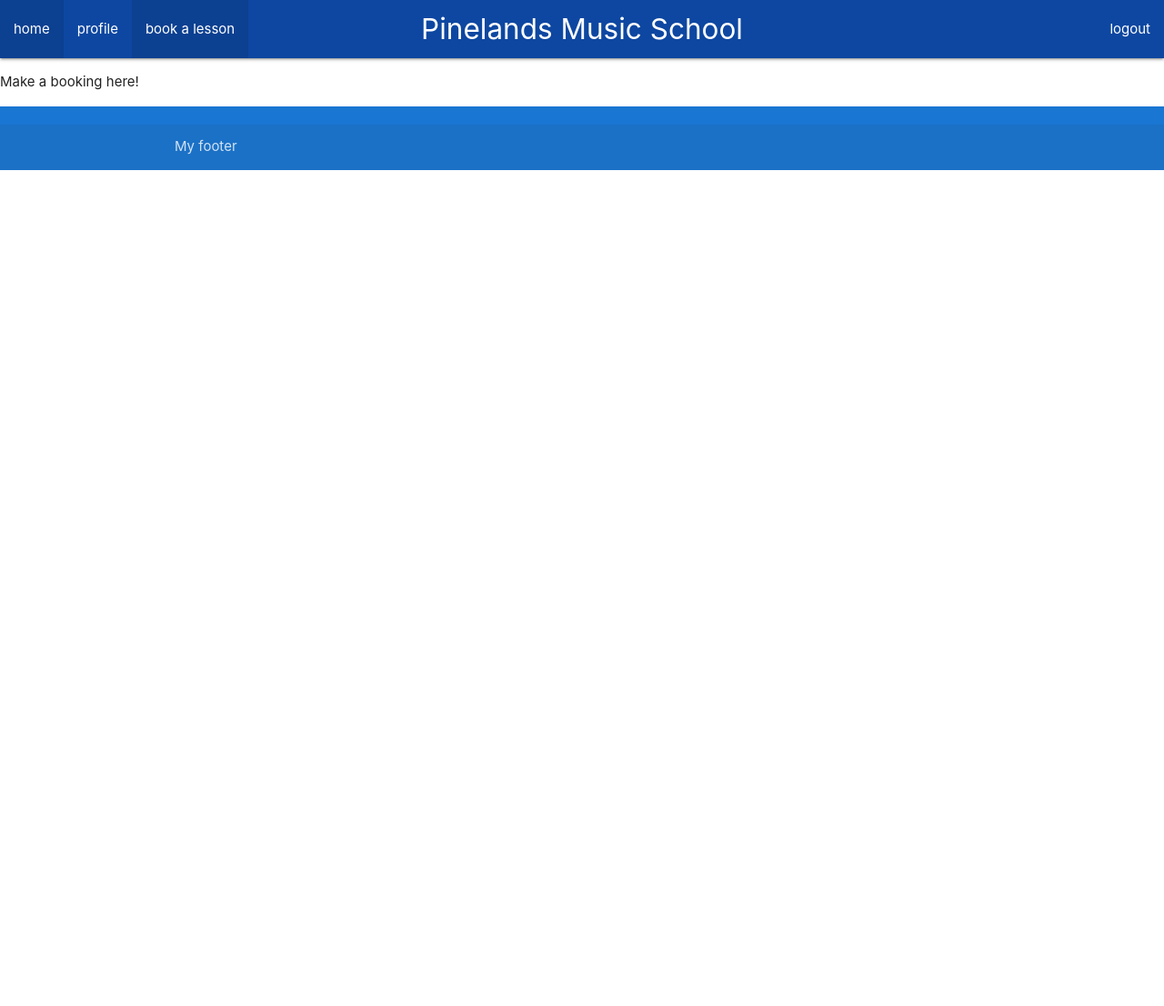
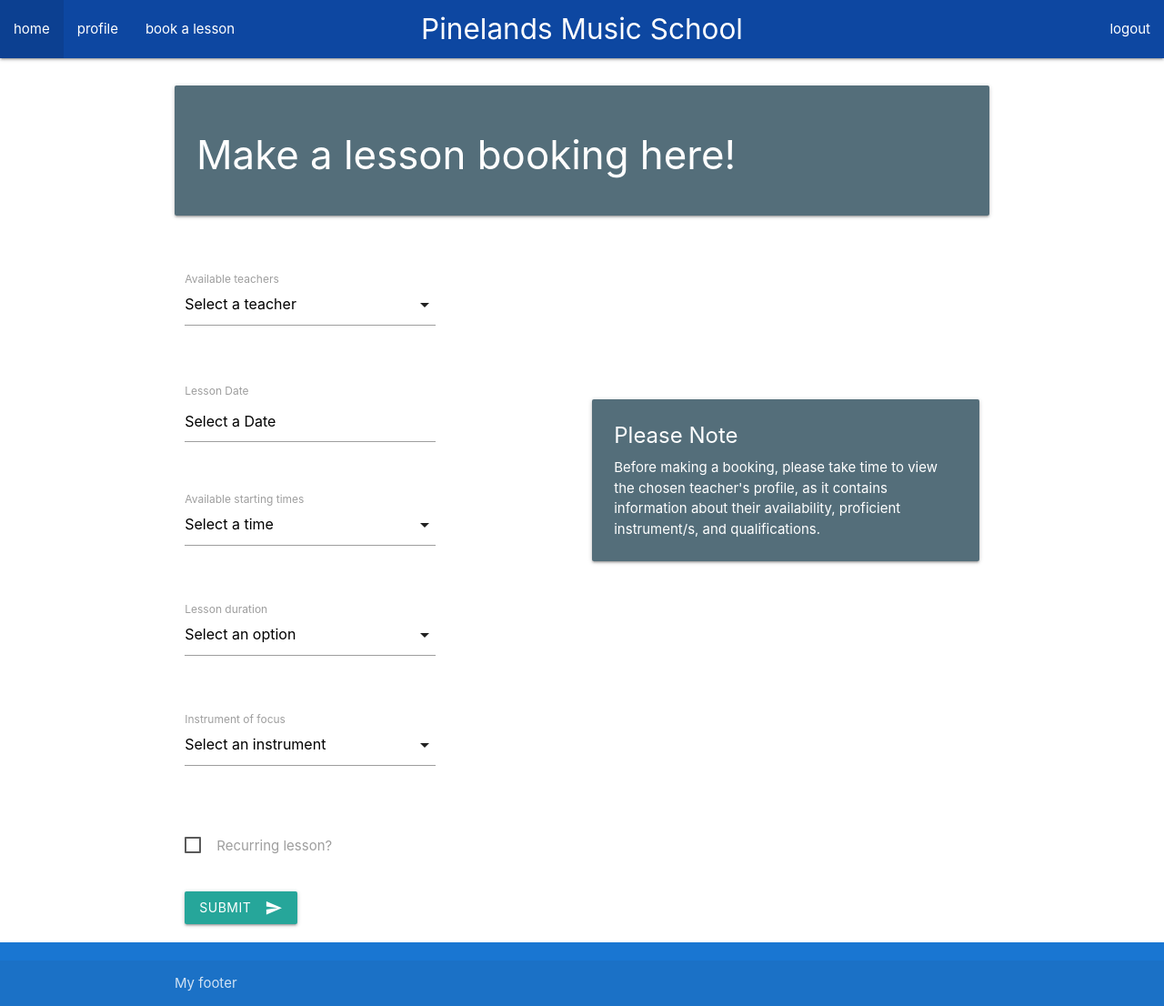
Before and after one commit to pmarch11/IFB299, a Django app: page /music_school/booking/ in a window 1280 px wide. Shown: the whole page at 91% size. Before the commit the page ends 187 px from the top, so only its background shows below. Run offline with Django 3.2, Linux system fonts and the light colour scheme; a user stored in the database is signed in; parts of the project's set-up code (start-up, migrations or seed data) failed here and were passed over.

Commit message:
change order in which js loads

```diff
--- a/MusicSchool/music_school/templates/default.html
+++ b/MusicSchool/music_school/templates/default.html
@@ -19,6 +19,7 @@
 </head>
 
 <body>
+<script src="https://cdnjs.cloudflare.com/ajax/libs/materialize/1.0.0-beta/js/materialize.min.js"></script>
 	<nav>
         <div class="nav-wrapper blue darken-4">
             <a href="{% url 'index' %}" class="brand-logo center white-text">Pinelands Music School</a>
@@ -66,10 +67,11 @@
     {% endblock javascript %}
 	<main>
 		{% block content %}
+
 		{% endblock %}
 	</main>
 
-	<script src="https://cdnjs.cloudflare.com/ajax/libs/materialize/1.0.0-beta/js/materialize.min.js"></script>
+
 </body>
 
 <footer class="page-footer blue darken-2 white-text">
--- a/MusicSchool/music_school/templates/makebooking.html
+++ b/MusicSchool/music_school/templates/makebooking.html
@@ -1,9 +1,220 @@
 {% extends 'default.html' %}
+{% csrf_token %}
+{% block content %}
+<br>
+<div class="container">
+<div class="card-panel blue-grey darken-1 white-text">
+	<h3>Make a lesson booking here!</h3>
+</div>
+
+{% if user.is_authenticated %}
 
 
-{% block content %}
+	<div class="row">
+		<form class="booking" action="" method="post">
+		<div class="col s4">
 
-	<p>Make a booking here!</p>
-	<div id="calendar"></div>
+		<br><br>
+
+			<div class="input-field">
+				<select name="teacherSelect">
+					<option value="" disabled selected>Select a teacher</option>
+					<option value="1">Jane Doe</option>
+					<option value="2">Mika Jones</option>
+					<option value="3">Mike Lee</option>
+					<option value="4">Clint Stevens</option>
+				</select>
+				<label>Available teachers</label>
+
+			</div>
+
+			<br><br>
+
+			<div id="calendar">
+				<label>Lesson Date</label>
+				<input type='text' value="Select a Date" class='datepicker' name="dateSelect">
+			</div>
+
+
+			<br><br>
+			<div class="input-field">
+				<select name="timeSelect">
+					<option value="" disabled selected>Select a time</option>
+					<option value="1">10:30am</option>
+					<option value="2">11:00am</option>
+					<option value="3">12:00am</option>
+					<option value="4">1:00pm</option>
+					<option value="5">2:30pm</option>
+				</select>
+				<label>Available starting times</label>
+
+			</div>
+			<br><br>
+			<div class="input-field">
+				<select name="durationSelect">
+					<option value="" disabled selected>Select an option</option>
+					<option value="1">30 Minutes</option>
+					<option value="2">60 Minutes</option>
+				</select>
+				<label>Lesson duration</label>
+
+			</div>
+
+			<br><br>
+
+			<div class="input-field">
+				<select name="instrumentSelect">
+					<option value="" disabled selected>Select an instrument</option>
+					<option value="1">Guitar</option>
+					<option value="2">Bass</option>
+					<option value="3">Violin</option>
+				</select>
+				<label>Instrument of focus</label>
+
+			</div>
+
+			<br><br>
+			<p>
+				<label>
+					<input id="recurring" name="recurringBox" type="checkbox" onchange="recurringChange()">
+					<span>Recurring lesson?</span>
+				</label>
+			</p>
+
+			<br>
+
+			<div id="submitBtn">
+				<button class="btn waves-effect waves-light" type="submit" name="action">Submit
+				<i class="material-icons right">send</i>
+			</div>
+		</div>
+		</form>
+
+
+
+		<div id="bookingNotes">
+		<br><br><br><br><br><br><br><br>
+			<div class="col s6 offset-s2">
+				<div class="card blue-grey darken-1">
+					<div class="card-content white-text">
+					<span class="card-title"><b> Please Note</b></span>
+						<p>Before making a booking, please take time to view the chosen teacher's profile, as it contains information about their availability, proficient instrument/s, and qualifications. </p>
+					</div>
+				</div>
+			</div>
+		</div>
+
+
+
+
+		<form class="recurringBooking" action="" method="post">
+			<div id="recurringForm" style="display: none">
+			<br><br>
+				<div class="col s4 offset-s2">
+					<div class="input-field">
+						<select name="repeatedLessonSelect">
+							<option value="" disabled selected>Select an option</option>
+							<option value="1">Weekly</option>
+							<option value="2">Fornightly</option>
+							<option value="3">Twice per week</option>
+							<option value="4">Three times per week</option>
+						</select>
+						<label>How often?</label>
+					</div>
+
+					<br><br>
+
+					<div class="input-field">
+						<select name="secondDaySelect">
+							<option value="" disabled selected>Select an option</option>
+							<option value="1">Monday</option>
+							<option value="2">Tuesday</option>
+							<option value="3">Wednesday</option>
+							<option value="4">Thursday</option>
+							<option value="5">Friday</option>
+						</select>
+						<label>Secondary lesson day</label>
+					</div>
+
+					<br><br>
+
+					<div class="input-field">
+						<select name="secondTimeSelect">
+							<option value="" disabled selected>Select a time</option>
+							<option value="1">10:30am</option>
+							<option value="2">11:00am</option>
+							<option value="3">12:00am</option>
+							<option value="4">1:00pm</option>
+							<option value="5">2:30pm</option>
+						</select>
+						<label>Secondary lesson starting time</label>
+					</div>
+
+					<br><br>
+
+					<div class="input-field">
+						<select name="thirdDaySelect">
+							<option value="" disabled selected>Select an option</option>
+							<option value="1">Monday</option>
+							<option value="2">Tuesday</option>
+							<option value="3">Wednesday</option>
+							<option value="4">Thursday</option>
+							<option value="5">Friday</option>
+						</select>
+						<label>Tertiary lesson day</label>
+					</div>
+
+					<br><br>
+
+					<div class="input-field">
+						<select name="thirdTimeSelect">
+							<option value="" disabled selected>Select a time</option>
+							<option value="1">10:30am</option>
+							<option value="2">11:00am</option>
+							<option value="3">12:00am</option>
+							<option value="4">1:00pm</option>
+							<option value="5">2:30pm</option>
+						</select>
+						<label>Tertiary lesson starting time</label>
+					</div>
+				</div>
+			</div>
+		</form>
+	</div>
+</div>
+{% else %} <!--If user isnt authenticated, tell them to login first-->
+	<br><br>
+	<h4 style="color: red"> Please Login before making a booking </h4>
+	</div>
+
+
+
+{% endif %}
+
+{% block javascript %}
+<script>
+
+  var elem = document.querySelector('.datepicker');
+  var elem2 = document.querySelectorAll('select');
+ 	M.Datepicker.init(elem,{
+  	format:'dd-mm-yy',
+  	disableWeekends: true,
+  	yearRange: 1,
+  });
+  var instance = M.FormSelect.init(elem2, {});
+
+  //function to handle checkbox change
+  function recurringChange(){
+  	if(document.getElementById("recurring").checked){ //showing secondary form for recurring lessons
+  		document.getElementById("bookingNotes").style.display = "none";
+  		document.getElementById("recurringForm").style.display = "initial";
+  	}else{ //hiding secondary form for recurring lessons
+		document.getElementById("bookingNotes").style.display = "initial";
+  		document.getElementById("recurringForm").style.display = "none";
+  	}
+  }
+
+</script>
+{% endblock javascript %}
 
 {% endblock %}
--- a/MusicSchool/music_school/urls.py
+++ b/MusicSchool/music_school/urls.py
@@ -13,5 +13,4 @@
 	url(r'^booking/$', views.student_booking, name='booking'),
 	url(r'^index/$', views.index, name='index'),
 	url(r'^profile/$', views.view_profile, name='profile'),
-
 ]
--- a/MusicSchool/music_school/views.py
+++ b/MusicSchool/music_school/views.py
@@ -6,6 +6,7 @@
 
 from .forms import StudentRegistrationForm
 from .models import UserProfile
+from .models import bookingsModel
 
 # Create your views here.
 #@login_required
@@ -39,3 +40,19 @@
 
 def view_profile(request):
 	return render(request,'profile.html')
+
+def create_booking(request):
+	if request.method == 'POST':
+		bookings = bookingsModel()
+		bookings.studentID = 1
+		bookings.teacherID = 1
+		bookings.startingDate = request.POST.get('dateSelect')
+		bookings.startingTime = request.POST.get('dateSelect')
+		bookings.lessonDuration = request.POST.get('dateSelect')
+		bookings.instrumentFocus = request.POST.get('dateSelect')
+		bookings.isRecurring = request.POST.get('dateSelect')
+		bookings.lessonRepeat = request.POST.get('dateSelect')
+		bookings.secondaryLessonDay = request.POST.get('dateSelect')
+		bookings.secondaryLessonTime = request.POST.get('dateSelect')
+		bookings.tertiaryLessonDay = request.POST.get('dateSelect')
+		bookings.tertiaryLessonTime = request.POST.get('dateSelect')
```
Also changed, not shown: MusicSchool/music_school/models.py (+39 -0 lines), MusicSchool/db.sqlite3, MusicSchool/music_school/migrations/0003_bookingsmodel.py (added).
